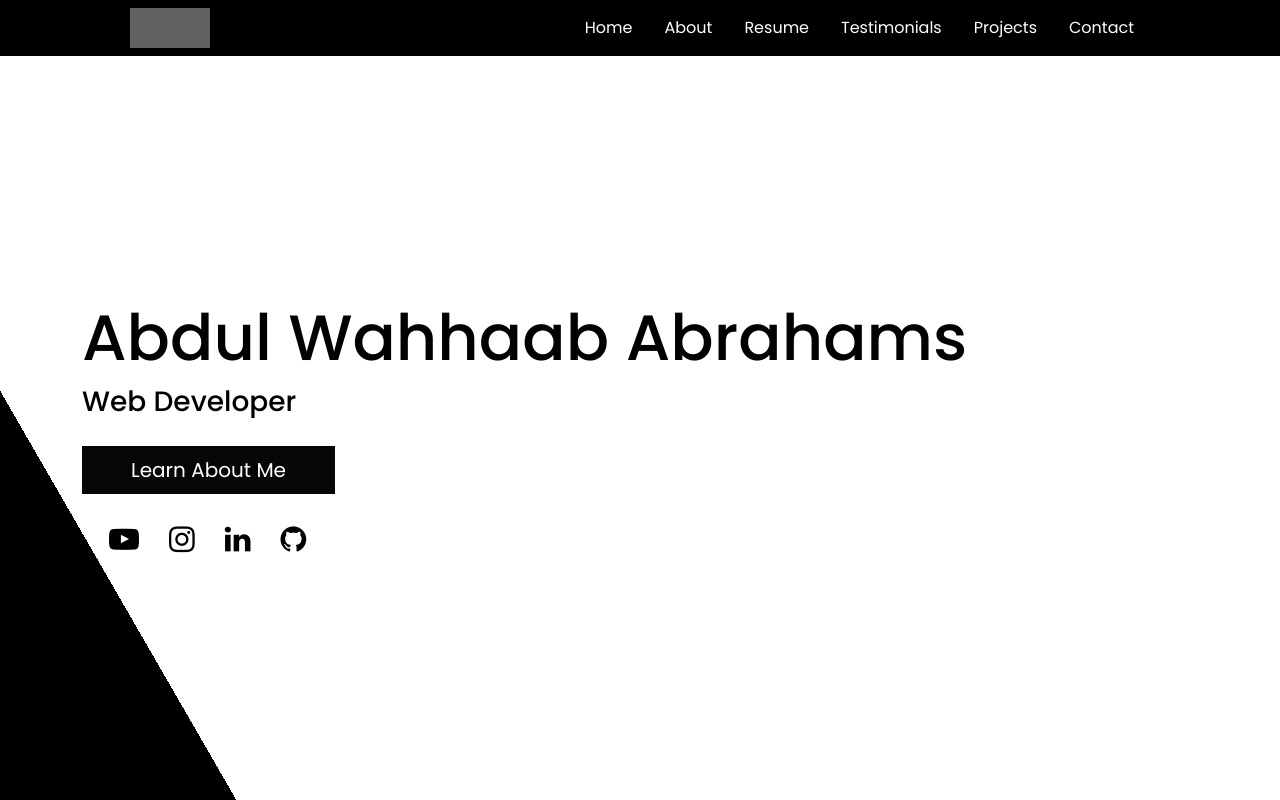
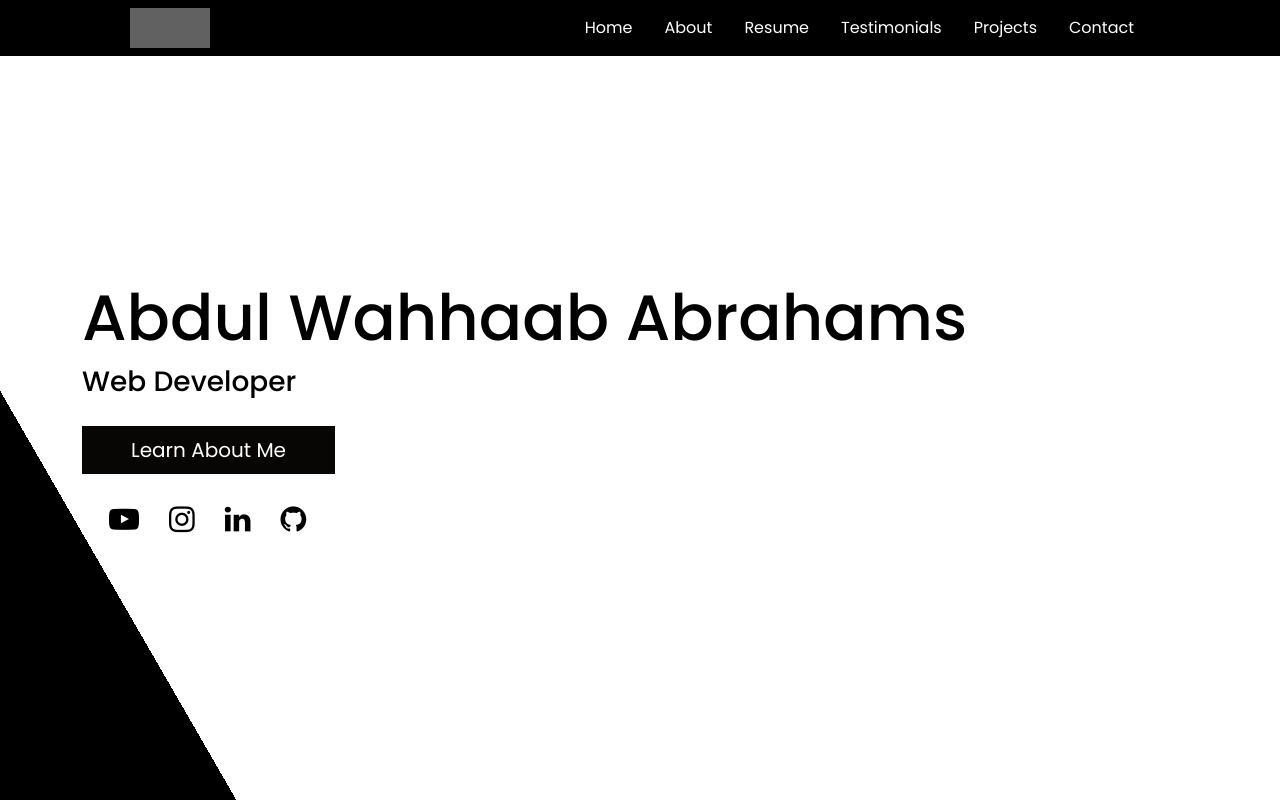
Before and after one commit to AbdulAbrahams/AbdulWahhaab, a Vue app: page / in a window 1280 px wide. Shown: the top 800 px of the page. Built offline with nearby package versions, Linux system fonts and the light colour scheme; grey boxes are pictures that could not be loaded.

Commit message:
Update HomeView.vue

```diff
--- a/src/views/HomeView.vue
+++ b/src/views/HomeView.vue
@@ -113,7 +113,7 @@ section{
   color: white;
   text-align: left;
   mix-blend-mode: difference;
-  margin-top: 300px;
+  margin-top: 280px;
 }
 
 .introduction{
```
